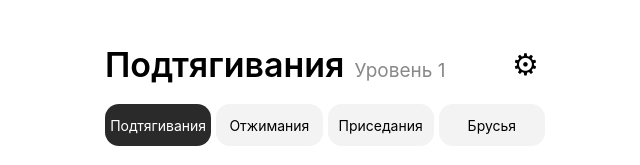
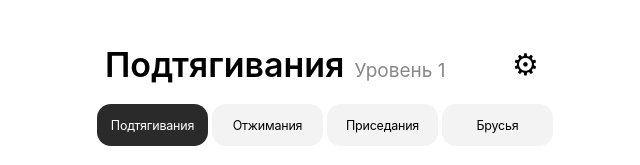
Before and after one commit to AlexeyIlin/Workouts, a plain HTML site: page index.html in a window 1280 px wide. Shown: the top 165 px of the page, 315-955 px from the left. Drawn offline with Linux system fonts and the light colour scheme.

Commit message:
font fix

```diff
--- a/index.html
+++ b/index.html
@@ -21,8 +21,8 @@ h1{font-size:clamp(24px,7.5vw,34px);margin:0;font-weight:600}
 .titlebox{display:flex;align-items:baseline;gap:10px;white-space:nowrap;min-width:0}
 .icon{font-size:30px;padding:6px}
 .lvtag{font-size:clamp(15px,4.4vw,19px);color:#888;margin:0}
-.tabs{display:flex;gap:5px;margin-bottom:22px}
-.tabs button{flex:1 1 0;min-width:0;height:42px;padding:0 2px;border-radius:14px;background:var(--chip);font-size:clamp(10px,3.1vw,14px);white-space:nowrap;overflow:hidden}
+.tabs{display:flex;gap:4px;margin:0 -8px 22px}
+.tabs button{flex:1 1 0;min-width:0;height:42px;padding:0;border-radius:14px;background:var(--chip);font-size:clamp(10px,3vw,12.5px);letter-spacing:-.2px;white-space:nowrap;overflow:hidden;display:flex;align-items:center;justify-content:center}
 .tabs .on{background:var(--btn);color:#fff}
 .chart{position:relative;height:190px;margin:8px 0 0 34px;border-left:1px solid #999;border-bottom:1px solid #999}
 .gl{position:absolute;left:0;right:0;border-top:1px solid var(--line)}
```
